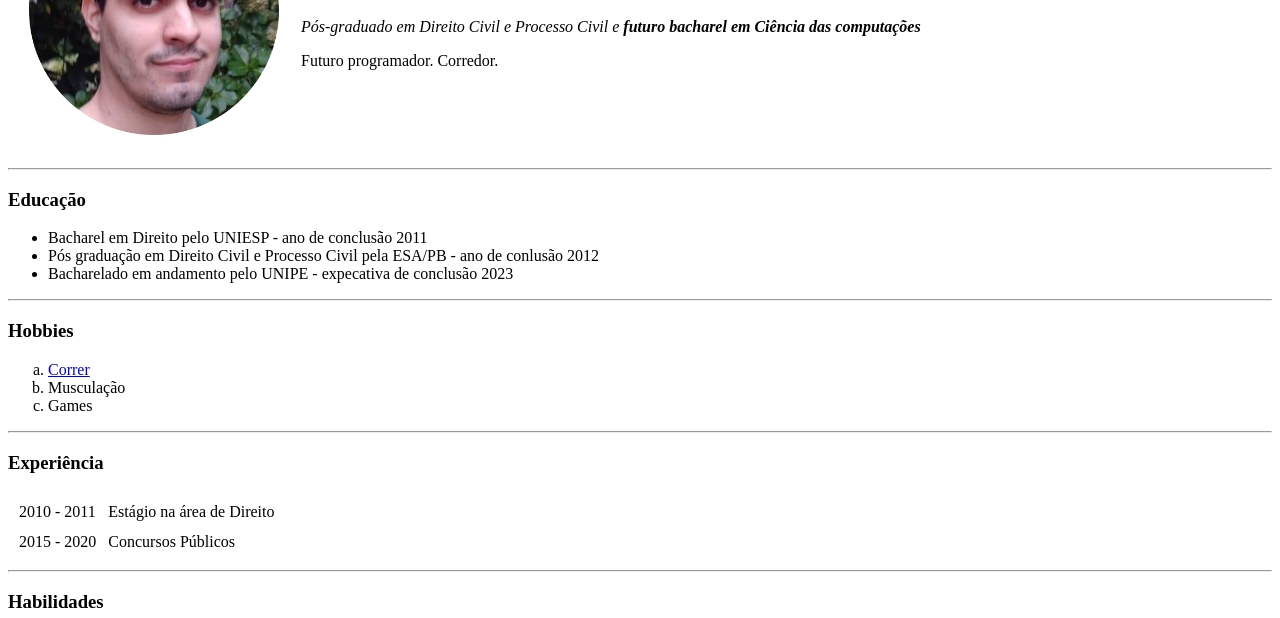
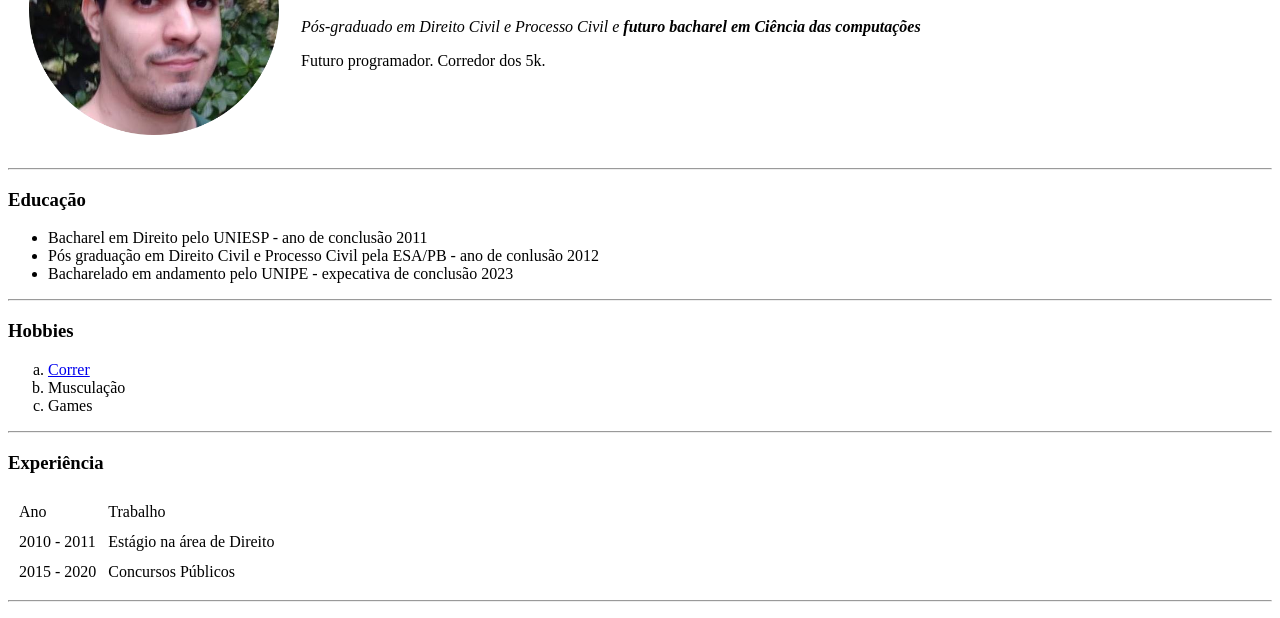
Before and after one commit to leonardoclf/cv, a plain HTML site: page index.html in a window 1280 px wide. Shown: the part 144-762 px from the top of the page. Drawn offline with Linux system fonts and the light colour scheme.

Commit message:
Update index.html

```diff
--- a/index.html
+++ b/index.html
@@ -13,7 +13,7 @@
       <td>
         <h1>Leonardo Cunha Luna Freire</h1>
         <p><em>Pós-graduado em Direito Civil e Processo Civil e <strong>futuro bacharel em Ciência das computações</strong></em></p>
-        <p>Futuro programador. Corredor.</p>
+        <p>Futuro programador. Corredor dos 5k.</p>
       </td>
     </tr>
   </table>
@@ -34,6 +34,10 @@
   <hr>
   <h3>Experiência</h3>
   <table cellspacing='10'>
+    <tr>
+      <td>Ano</td>
+      <td>Trabalho</td>
+    </tr>
     <tr>
       <td>2010 - 2011</td>
       <td>Estágio na área de Direito</td>
```
